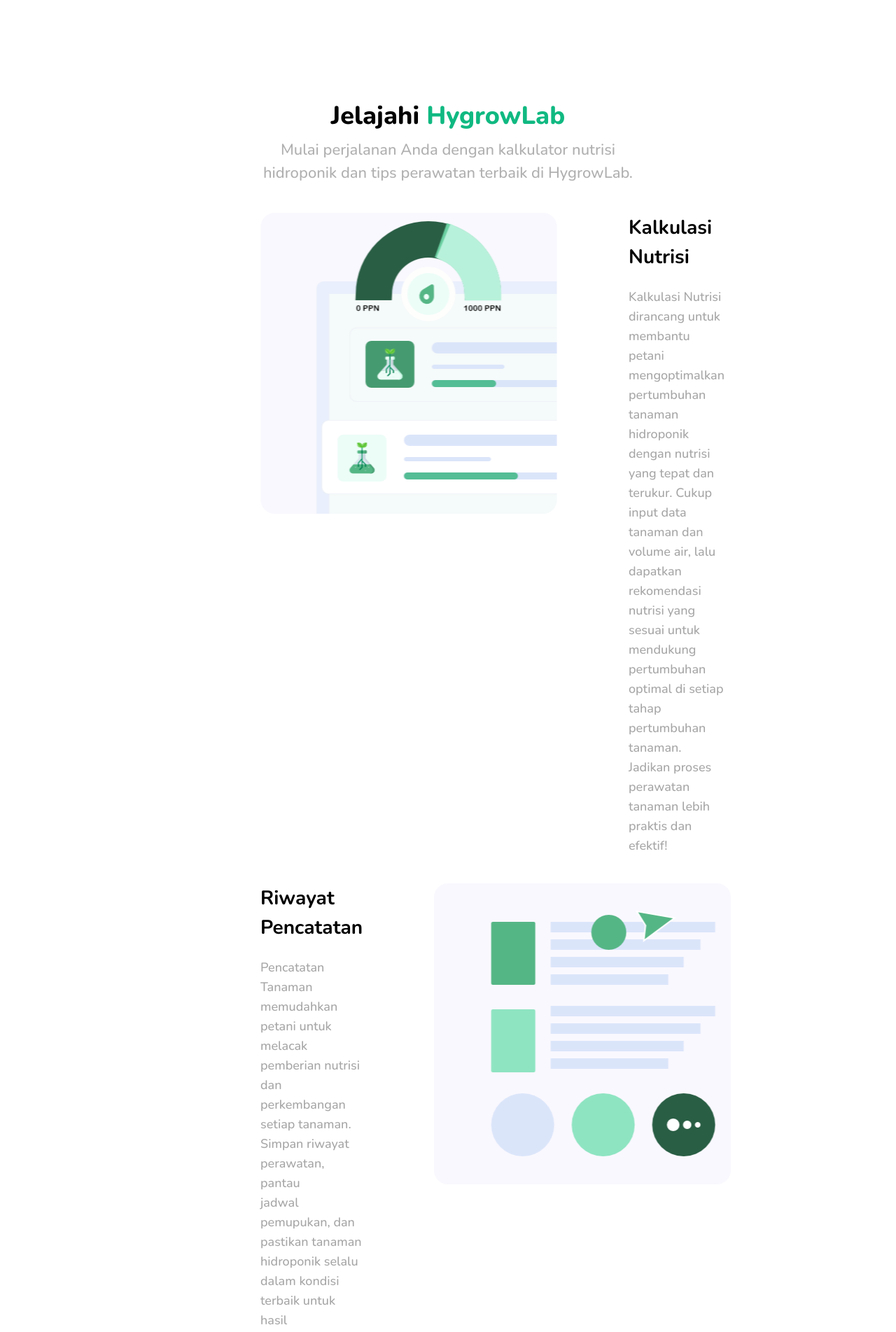
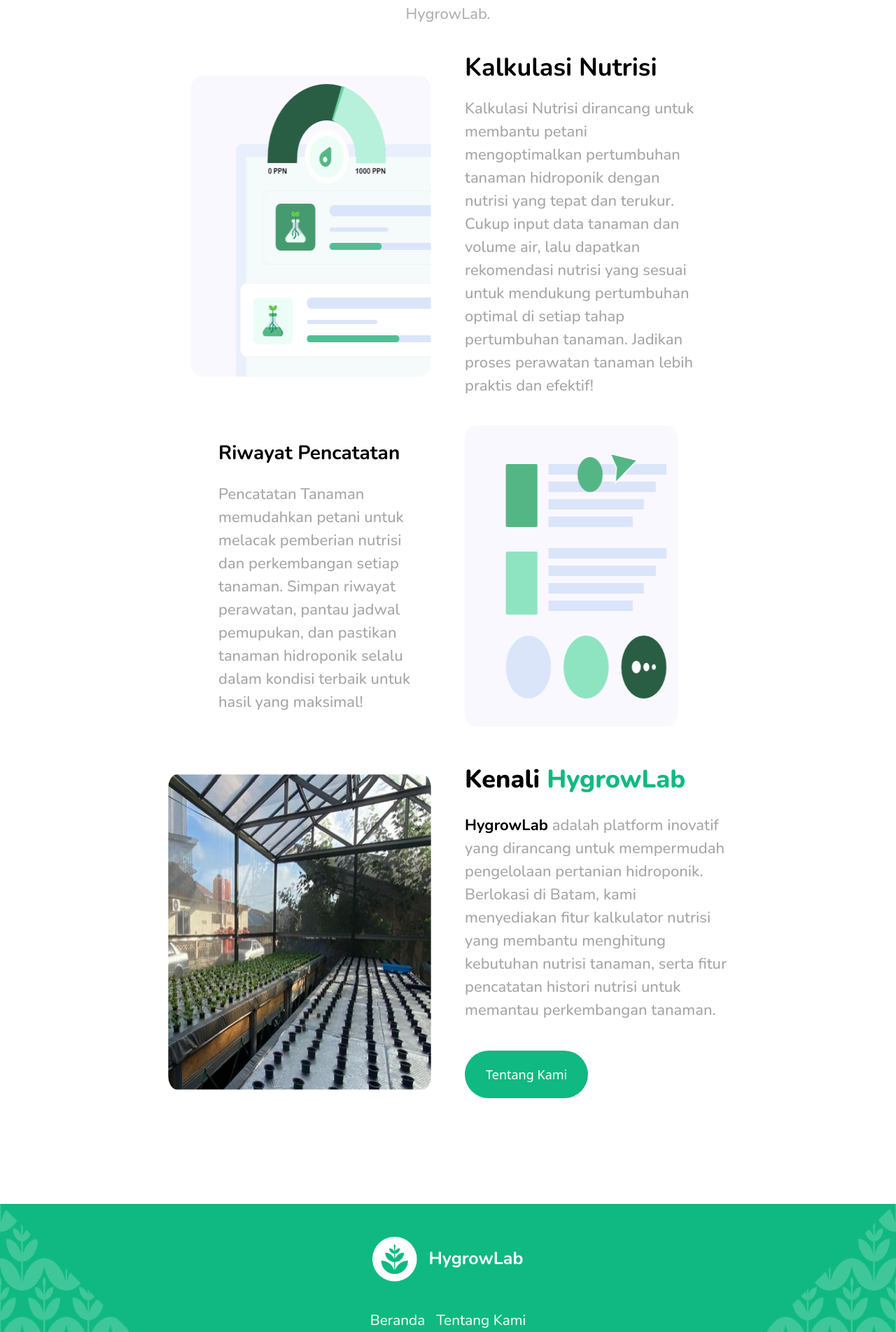
Before and after one commit to fthrosi/HygrowLab_FE, a React app: page /beranda in a window 1280 px wide. Shown: the part 757-2660 px from the top of the page at 70% size. Built offline with nearby package versions, Linux system fonts and the light colour scheme; the HTML template or start-up script is replaced by a standard one.

Commit message:
responsif all landing page

```diff
--- a/src/components/beranda.jsx
+++ b/src/components/beranda.jsx
@@ -2,48 +2,50 @@
 
 export default function Beranda() {
   return (
-    <div className="xl:px-[18.75rem] xl:py-[5.938rem] py-[25vw] px-[2rem] md:px-10 md:py-10">
-      <div className="flex flex-col md:flex-row items-center justify-between xl:gap-[9rem] md:mt-[5.875rem] md:gap-[1rem]">
-        <div className="flex flex-col xl:gap-8 md:gap-4">
-          <h1 className="xl:text-[3.563rem] lg:text-[6.25vw] md:text-[5.21vw] text-[9vw] font-bold font-nunito">
+    <div className="xl:px-[clamp(15rem,18.75vw,18.75rem)] xl:py-[5.938rem] py-[clamp(5rem,25vw,6rem)] px-[clamp(1rem,5vw,2.5rem)] md:px-10 md:py-10">
+      <div className="flex flex-col md:flex-row items-center justify-between xl:gap-[9rem] xl:mt-[2rem] md:mt-[5.875rem] md:gap-[1rem] gap-3">
+        <div className="flex flex-col gap-3 xl:gap-8 md:gap-4 lg:w-1/2">
+          <h1 className="lg:text-[clamp(3.5rem,5.46vw,4rem)] xl:text-[clamp(3rem,3.75vw,3.5rem)] md:text-[5.21vw] text-[clamp(1.8rem,9vw,3rem)] font-bold font-nunito">
             Nutrisi Tepat, Panen Maksimal
           </h1>
-          <p className="xl:text-[1.375rem] lg:text-[2.86vw] md:text-[2.08vw] text-[5vw] font-nunito font-semibold text-[#B0B0B0]">
-            Dapatkan komposisi nutrisi yang sesuai untuk tanaman <br />
-            hidroponik dengan <span className="text-primary">Hygrowlab</span>
+          <p className="xl:text-[1.375rem] lg:text-[clamp(1.3rem,2vw,1.5rem)] md:text-[2.08vw] text-[clamp(1rem,5vw,1.4rem)] font-nunito font-semibold text-[#B0B0B0] w-[clamp(16rem,80vw,28rem)] md:w-[clamp(20rem,41.6vw,25rem)]">
+            Dapatkan komposisi nutrisi yang sesuai untuk tanaman hidroponik
+            dengan <span className="text-primary">Hygrowlab</span>
           </p>
           <div className="md:mt-2 mt-2">
-            <Link className="bg-primary text-white xl:px-[1.875rem] xl:py-5 px-[0.5rem] py-[0.5rem] md:px-[0.8rem] md:py-[0.8rem] rounded-full xl:text-lg font-medium text-[4vw] md:text-[2.08vw]">
+            <Link className="bg-primary text-white lg:text-[1rem] xl:px-[1.875rem] xl:py-5 px-[0.5rem] py-[0.5rem] md:px-[0.8rem] md:py-[0.8rem] rounded-full xl:text-lg font-medium text-[clamp(0.8rem,4vw,1.1rem)] md:text-[2.08vw]">
               Hitung Nutrisi
             </Link>
           </div>
         </div>
-        <div>
+        <div className="lg:w-1/2">
           <img src="/assets/images/asset1.png" alt="asset" />
         </div>
       </div>
       <div className="lg:mt-[10.813rem] mt-[5rem] md:px-[2rem]">
         <div className="justify-center items-center flex flex-col gap-3">
-          <h1 className="font-nunito lg:font-extrabold lg:text-4xl md:text-[3.125vw] md:font-bold text-[7.5vw] font-bold">
+          <h1 className="font-nunito lg:font-extrabold lg:text-4xl md:text-[clamp(2rem,4.16vw,2.5rem)] md:font-bold text-[clamp(1.5rem,7.5vw,2.5rem)] font-bold">
             Jelajahi <span className="text-primary">HygrowLab</span>
           </h1>
-          <p className="text-center font-nunito font-medium text-[5vw] lg:text-[1.375rem] md:text-[3.125vw] text-[#B0B0B0]">
-            Mulai perjalanan Anda dengan kalkulator nutrisi <br />
-            hidroponik dan tips perawatan terbaik di HygrowLab.
+          <p className="text-center font-nunito font-medium text-[clamp(1rem,5vw,1.3rem)] lg:text-[1.375rem] md:text-[clamp(1.3rem,2.7vw,1.5rem)] text-[#B0B0B0] w-[clamp(16rem,80vw,26rem)] md:w-[clamp(26rem,54.16vw,30rem)]">
+            Mulai perjalanan Anda dengan kalkulator nutrisi hidroponik dan tips
+            perawatan terbaik di HygrowLab.
           </p>
         </div>
         <div className="flex flex-col mt-10 md:gap-[2.5rem] gap-[2rem]">
-          <div className="flex flex-col md:flex-row lg:gap-[6.375rem] md:gap-6 gap-[1.5rem] lg:px-10">
+          <div className="flex flex-col md:flex-row lg:gap-[3rem] md:gap-6 gap-[1.5rem] items-center">
+            <div className="md:w-[50%]">
               <img
                 src="/assets/images/asset2.png"
                 alt="asset2"
-              className="md:size-[37.5vw] xl:w-[26.5rem] xl:h-[26.875rem]"
+                className="md:w-full md:h-auto xl:w-[26.5rem] xl:h-[26.875rem] size-[clamp(17rem,85vw,25rem)] sm:size-[clamp(25rem,62.5vw,35rem)]"
               />
-            <div className="flex flex-col justify-center lg:gap-[1.375rem] md:gap-2 gap-4">
-              <h1 className="font-nunito font-bold lg:text-[1.75rem] md:text-[3.125vw] text-[7.5vw] text-center md:text-start">
+            </div>
+            <div className="flex flex-col justify-center lg:gap-[1.375rem] md:gap-2 gap-4 md:w-[50%]">
+              <h1 className="font-nunito font-bold lg:text-4xl md:text-[3.125vw] text-[clamp(1.5rem,7.5vw,2.5rem)]  md:text-start">
                 Kalkulasi Nutrisi
               </h1>
-              <p className="font-nunito font-medium lg:text-lg md:text-[2.08vw] text-[#A6A6A6] text-center md:text-start text-[5vw]">
+              <p className="font-nunito font-medium lg:text-[1.375rem] md:text-[2.08vw] text-[#A6A6A6] text-justify xl:text-start text-[clamp(1rem,5vw,1.5rem)]">
                 Kalkulasi Nutrisi dirancang untuk membantu petani mengoptimalkan
                 pertumbuhan tanaman hidroponik dengan nutrisi yang tepat dan
                 terukur. Cukup input data tanaman dan volume air, lalu dapatkan
@@ -53,50 +55,54 @@
               </p>
             </div>
           </div>
-          <div className="flex flex-col md:flex-row lg:gap-[6.375rem] gap-[1.5rem] md:gap-6  lg:px-10">
-            <div className="flex flex-col  justify-center md:gap-[1.375rem] gap-4 order-2 md:order-1">
-              <h1 className="font-nunito font-bold lg:text-[1.75rem] md:text-[3.125vw] text-[7.5vw] text-center md:text-start">
+          <div className="flex flex-col md:flex-row lg:gap-[3rem] gap-[1.5rem] md:gap-6  lg:px-10 items-center">
+            <div className="flex flex-col  justify-center lg:gap-[1.375rem] gap-4 md:gap-2 order-2 md:order-1 md:w-[50%]">
+              <h1 className="font-nunito font-bold lg:text-[1.75rem] md:text-[3.125vw] text-[clamp(1.5rem,7.5vw,2.5rem)] md:text-start">
                 Riwayat Pencatatan
               </h1>
-              <p className="font-nunito font-medium lg:text-lg md:text-[2.08vw] text-[#A6A6A6] text-center text-[5vw] md:text-start">
-                Pencatatan Tanaman memudahkan petani untuk <br />
-                melacak pemberian nutrisi dan perkembangan <br />
-                setiap tanaman. Simpan riwayat perawatan, pantau <br />
-                jadwal pemupukan, dan pastikan tanaman <br />
-                hidroponik selalu dalam kondisi terbaik untuk hasil <br />
-                yang maksimal!
+              <p className="font-nunito font-medium lg:text-[1.375rem] md:text-[2.08vw] text-[#A6A6A6] text-justify text-[clamp(1rem,5vw,1.5rem)] xl:text-start">
+                Pencatatan Tanaman memudahkan petani untuk melacak pemberian
+                nutrisi dan perkembangan setiap tanaman. Simpan riwayat
+                perawatan, pantau jadwal pemupukan, dan pastikan tanaman
+                hidroponik selalu dalam kondisi terbaik untuk hasil yang
+                maksimal!
               </p>
             </div>
+            <div className="md:w-[50%] md:order-2">
               <img
                 src="/assets/images/asset3.png"
                 alt="asset3"
-              className="md:order-2 md:size-[37.5vw] xl:w-[26.5rem] xl:h-[26.875rem]"
+                className=" md:w-full md:h-auto xl:w-[26.5rem] xl:h-[26.875rem] size-[clamp(17rem,85vw,25rem)] sm:size-[clamp(25rem,62.5vw,35rem)]"
               />
             </div>
           </div>
         </div>
-      <div className="md:mt-[5rem] md:py-14 py-8 flex flex-col md:flex-row md:gap-[3.75rem] gap-[1.5rem]">
+      </div>
+      <div className="md:py-14 py-8 flex flex-col md:flex-row lg:gap-[3rem] gap-[1.5rem] md:gap-6  items-center">
+        <div className="md:w-1/2">
           <img
             src="/assets/images/asset4.png"
             alt="asset4"
-          className="lg:w-[38.563rem] lg:h-[28.188rem] md:size-[41.67vw]"
+            className="lg:w-[38.563rem] lg:h-[28.188rem] md:w-full md:h-auto size-[clamp(17rem,85vw,25rem)] sm:size-[clamp(25rem,62.5vw,35rem)]"
           />
-        <div className="flex flex-col justify-center md:gap-[1.813rem] gap-[1rem]">
-          <h1 className="font-nunito md:font-extrabold font-bold lg:text-4xl text-[7.5vw] text-center xl:text-start md:text-[3.125vw]">
+        </div>
+
+        <div className="flex flex-col justify-center lg:gap-[1.813rem] md:gap-2 gap-[1rem] md:w-1/2">
+          <h1 className="font-nunito md:font-extrabold font-bold lg:text-4xl text-[clamp(1.5rem,7.5vw,2.5rem)] xl:text-start md:text-[3.125vw]">
             Kenali <span className="text-primary">HygrowLab</span>
           </h1>
-          <p className="font-nunito font-medium lg:text-lg md:text-[2.08vw] text-center xl:text-start text-[5vw]">
-            <span className="font-bold">HygrowLab</span> adalah platform
-            inovatif yang dirancang untuk mempermudah pengelolaan pertanian
-            hidroponik. Berlokasi di Batam, kami menyediakan fitur kalkulator
-            nutrisi yang membantu menghitung kebutuhan nutrisi tanaman, serta
-            fitur pencatatan histori nutrisi untuk memantau perkembangan
-            tanaman.
+          <p className="font-nunito font-medium lg:text-[1.375rem] md:text-[2.08vw] text-justify xl:text-start text-[clamp(1rem,5vw,1.5rem)] text-[#A6A6A6]">
+            <span className="font-bold text-black">HygrowLab</span> adalah
+            platform inovatif yang dirancang untuk mempermudah pengelolaan
+            pertanian hidroponik. Berlokasi di Batam, kami menyediakan fitur
+            kalkulator nutrisi yang membantu menghitung kebutuhan nutrisi
+            tanaman, serta fitur pencatatan histori nutrisi untuk memantau
+            perkembangan tanaman.
           </p>
-          <div className="lg:mt-3 flex justify-center xl:justify-start">
+          <div className="lg:mt-3 flex xl:justify-start">
             <Link
               to="tentangkami"
-              className="bg-primary text-white lg:px-[1.875rem] lg:py-5 md:px-[1rem] md:py-[0.8rem] px-[0.5rem] py-[0.5rem] rounded-full md:text-lg font-medium text-[4.375vw]"
+              className="bg-primary text-white xl:px-[1.875rem] xl:py-5 px-[0.5rem] py-[0.5rem] md:px-[0.8rem] md:py-[0.8rem] rounded-full xl:text-lg font-medium text-[clamp(0.8rem,4vw,1.1rem)] md:text-[2.08vw]"
             >
               Tentang Kami
             </Link>
--- a/src/components/footer.jsx
+++ b/src/components/footer.jsx
@@ -3,26 +3,26 @@
 export default function Footer() {
   return (
     <div className="bg-primary flex justify-between">
-      <div className="">
+      <div className="w-1/3">
         <img
           src="/assets/icons/kiri.png"
           alt=""
           className="h-full"
         />
       </div>
-      <div className="flex flex-col lg:gap-10 md:gap-5 gap-5 lg:py-[2.938rem] md:py-[2rem] py-[1rem]">
+      <div className="flex flex-col lg:gap-10 md:gap-5 gap-5 lg:py-[2.938rem] md:py-[2rem] py-[1rem] w-1/3">
         <div className="flex items-center justify-center gap-4">
           <img
             src="/assets/images/logo-white.png"
             alt="logo"
-            className="lg:size-[4rem] md:size-[6.25vw] size-[12.5vw]"
+            className="lg:size-[4rem] md:size-[3rem] size-[clamp(2.5rem,12.5vw,3rem)]"
           />
-          <h1 className="font-nunito font-bold md:text-[1.563rem] text-[6vw] text-white">
+          <h1 className="font-nunito font-bold md:text-[1.563rem] text-[clamp(1.2rem,6vw,1.5rem)] text-white">
             HygrowLab
           </h1>
         </div>
         <div className="flex items-center justify-center">
-          <ul className="flex lg:gap-7 md:gap-5 gap-3 md:text-lg text-[3.5vw] md:text-[1rem] font-nunito text-white">
+          <ul className="flex lg:gap-4 md:gap-4 gap-2 md:text-[clamp(0.9rem,1.875vw,1rem)] text-[clamp(0.7rem,3.5vw,1rem)] lg:text-[1.3rem] font-nunito text-white">
             <li>
               <Link>Beranda</Link>
             </li>
@@ -32,27 +32,27 @@
           </ul>
         </div>
         <div className="flex items-center justify-center gap-4">
-          <div className="md:w-10 md:h-10 size-[10vw] bg-white rounded-full flex items-center justify-center">
+          <div className="size-[clamp(2rem,10vw,2.9rem)] bg-white rounded-full flex items-center justify-center">
             <img
               src="/assets/icons/instagram-brands-solid 1.png"
               alt="facebook"
             />
           </div>
-          <div className="md:w-10 md:h-10 size-[10vw] bg-white rounded-full flex items-center justify-center">
+          <div className="size-[clamp(2rem,10vw,2.9rem)] bg-white rounded-full flex items-center justify-center">
             <img src="/assets/icons/fb.png" alt="facebook" />
           </div>
-          <div className="md:w-10 md:h-10 size-[10vw] bg-white rounded-full flex items-center justify-center">
+          <div className="size-[clamp(2rem,10vw,2.9rem)] bg-white rounded-full flex items-center justify-center">
             <img src="/assets/icons/x.png" alt="facebook" />
           </div>
         </div>
         <hr />
         <div>
-          <p className="text-white text-center font-nunito md:text-[0.875rem] text-[2.5vw]">
+          <p className="text-white text-center font-nunito md:text-[0.875rem] text-[clamp(0.5rem,2.5vw,0.6rem)]">
             © 2024 HygrowLab. All rights reserved.
           </p>
         </div>
       </div>
-      <div>
+      <div className="w-1/3">
         <img
           src="/assets/icons/kanan.png"
           alt=""
```
Also changed, not shown: src/components/faqs.jsx (+6 -6 lines), src/components/navbar.jsx (+6 -6 lines), src/components/tentangKami.jsx (+25 -26 lines), src/layouts/Register.jsx (+8 -0 lines). Lines whose indentation alone changed are shown as unchanged.
